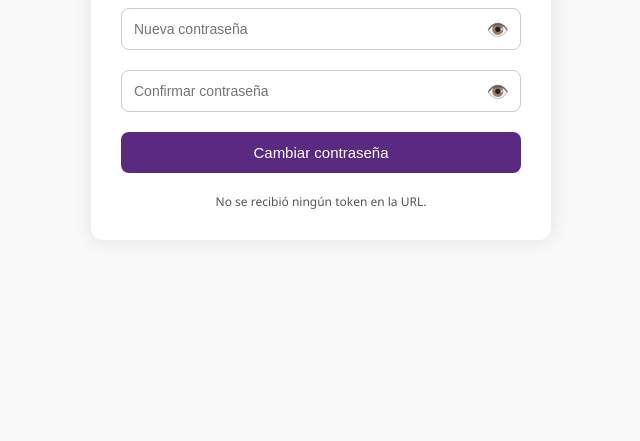
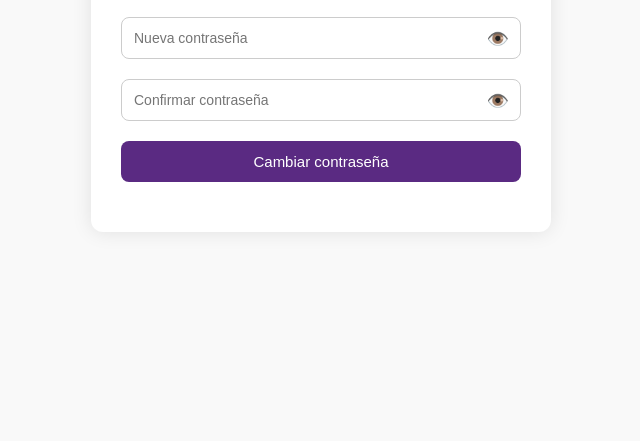
Before and after one commit to javiercoca2002-cell/Change-password, a plain HTML site: page index.html in a window 1280 px wide. Shown: the part 359-800 px from the top of the page, without its empty margins (319-959 px from the left). Drawn offline with Linux system fonts and the light colour scheme.

Commit message:
Actualizar index.html

```diff
--- a/index.html
+++ b/index.html
@@ -72,12 +72,6 @@
       font-size: 14px;
       color: #333;
     }
-    .token {
-      margin-top: 10px;
-      font-size: 12px;
-      color: #555;
-      word-break: break-word;
-    }
   </style>
 </head>
 <body>
@@ -97,7 +91,6 @@
 
     <button onclick="changePassword()">Cambiar contraseña</button>
     <div id="message" class="msg"></div>
-    <div id="tokenDisplay" class="token"></div>
   </div>
 
   <script>
@@ -107,10 +100,11 @@
     }
 
     function getToken() {
+      // Captura primero ?access_token=..., luego #access_token=...
       const searchParams = new URLSearchParams(window.location.search);
       let token = searchParams.get("access_token");
 
-      if (!token && window.location.hash) {
+      if (!token && window.location.hash.includes("access_token")) {
         const hashParams = new URLSearchParams(window.location.hash.substring(1));
         token = hashParams.get("access_token");
       }
@@ -170,15 +164,6 @@
         msg.textContent = "Error de conexión: " + err;
       }
     }
-
-    // Mostrar token para depuración
-    const token = getToken();
-    const tokenDiv = document.getElementById("tokenDisplay");
-    if (token) {
-      tokenDiv.textContent = "Token recibido: " + token;
-    } else {
-      tokenDiv.textContent = "No se recibió ningún token en la URL.";
-    }
   </script>
 </body>
 </html>
```
